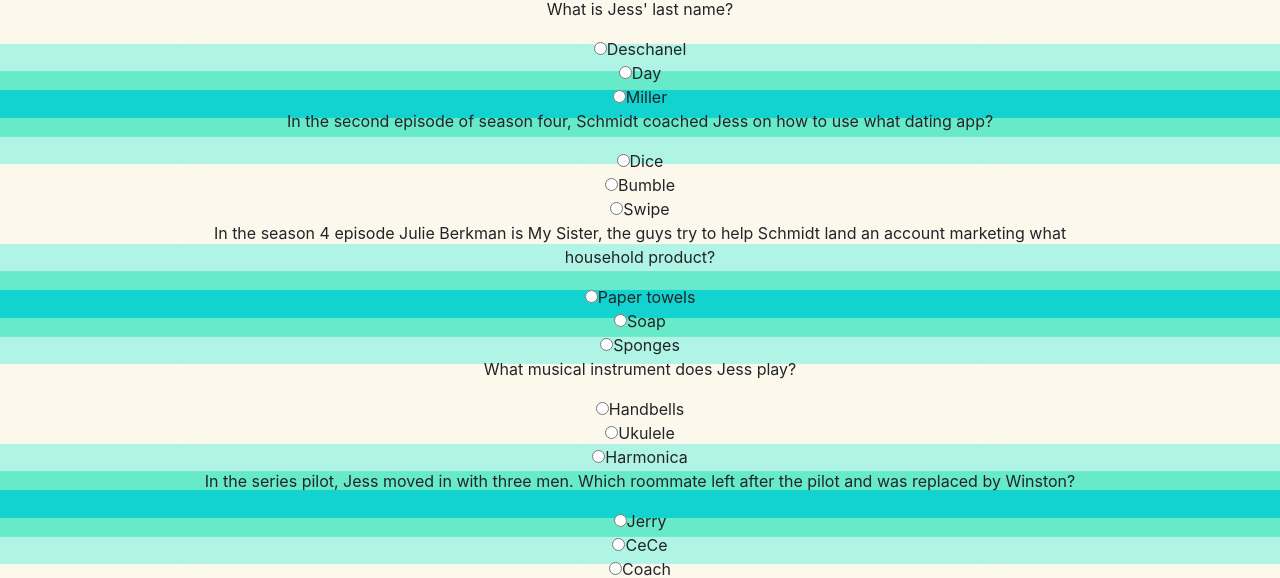
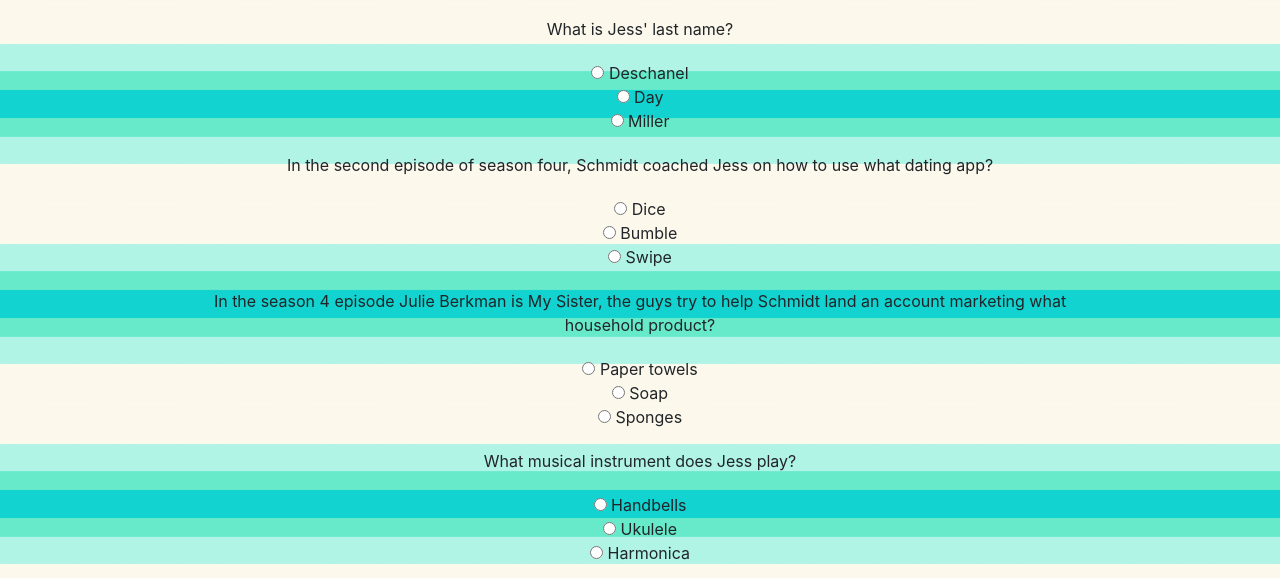
Before and after one commit to brookeguarienti/TriviaGame, a plain HTML site: page index.html in a window 1280 px wide. Both pictures are taken after a click on the button "Start". Shown: the part 196-774 px from the top of the page. Drawn offline with nearby package versions, Linux system fonts and the light colour scheme.

Commit message:
added a space in the javascript file between choice displayed on screen and radio button. Added a margin to css file for p tag class quest for spacing between questions and choices

```diff
--- a/assets/css/style.css
+++ b/assets/css/style.css
@@ -10,6 +10,6 @@ body {
     height: 500px;
 }
 
-/* p.bold {
-    margin: 50px 50px 50x;
-} */
+p.bold {
+    margin: 20px 0px 20px !important;
+}
--- a/assets/javascript/app.js
+++ b/assets/javascript/app.js
@@ -158,7 +158,7 @@ $(document).ready(function () {
             myQuestion = myQuestion + "<p class='bold'>" + obj.question + "</p>";
             // grab choices
             obj.choices.forEach(function (choice) {
-                myQuestion = myQuestion + "<input type='radio' name = " + idx + " value= " + choice + ">" + choice + "<br />";
+                myQuestion = myQuestion + "<input type='radio' name = " + idx + " value= " + choice + ">" + " " + choice + "<br />";
             })
         })
         // appends myQuestion variable to screen
```
